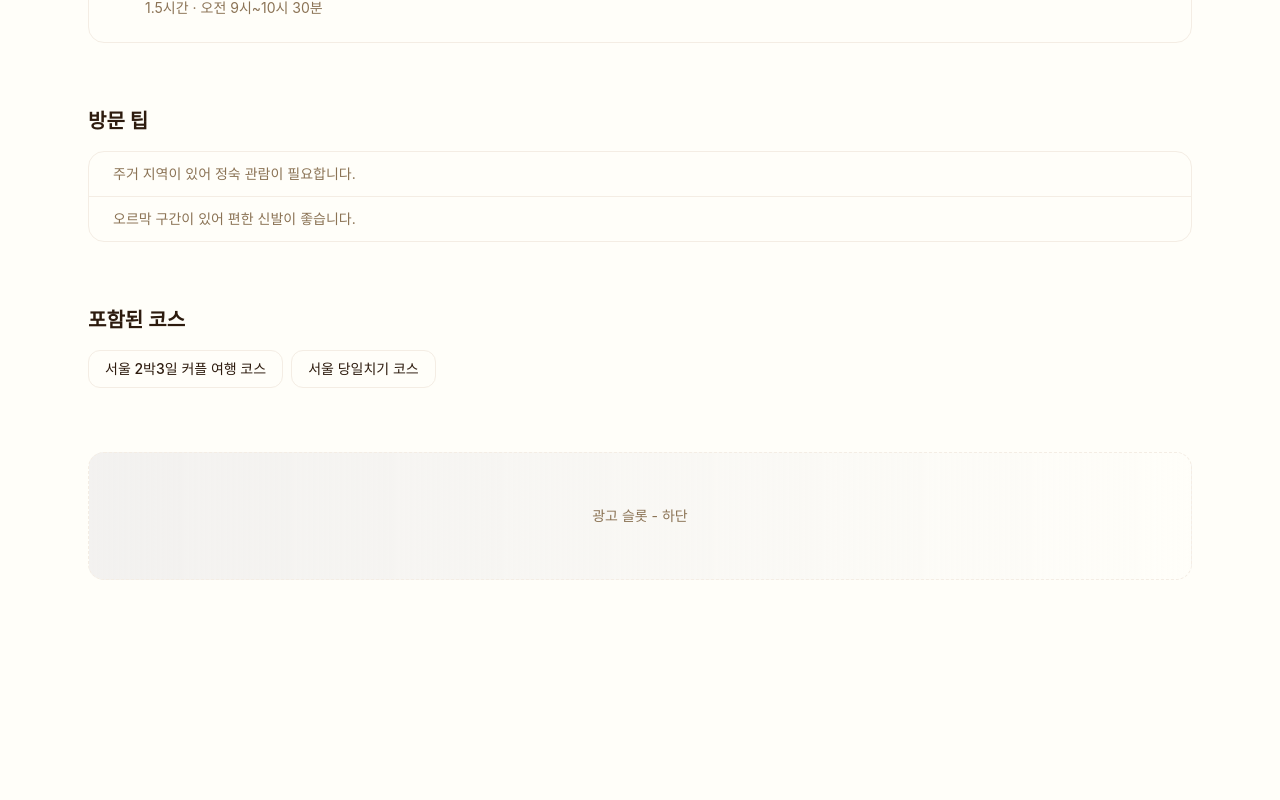
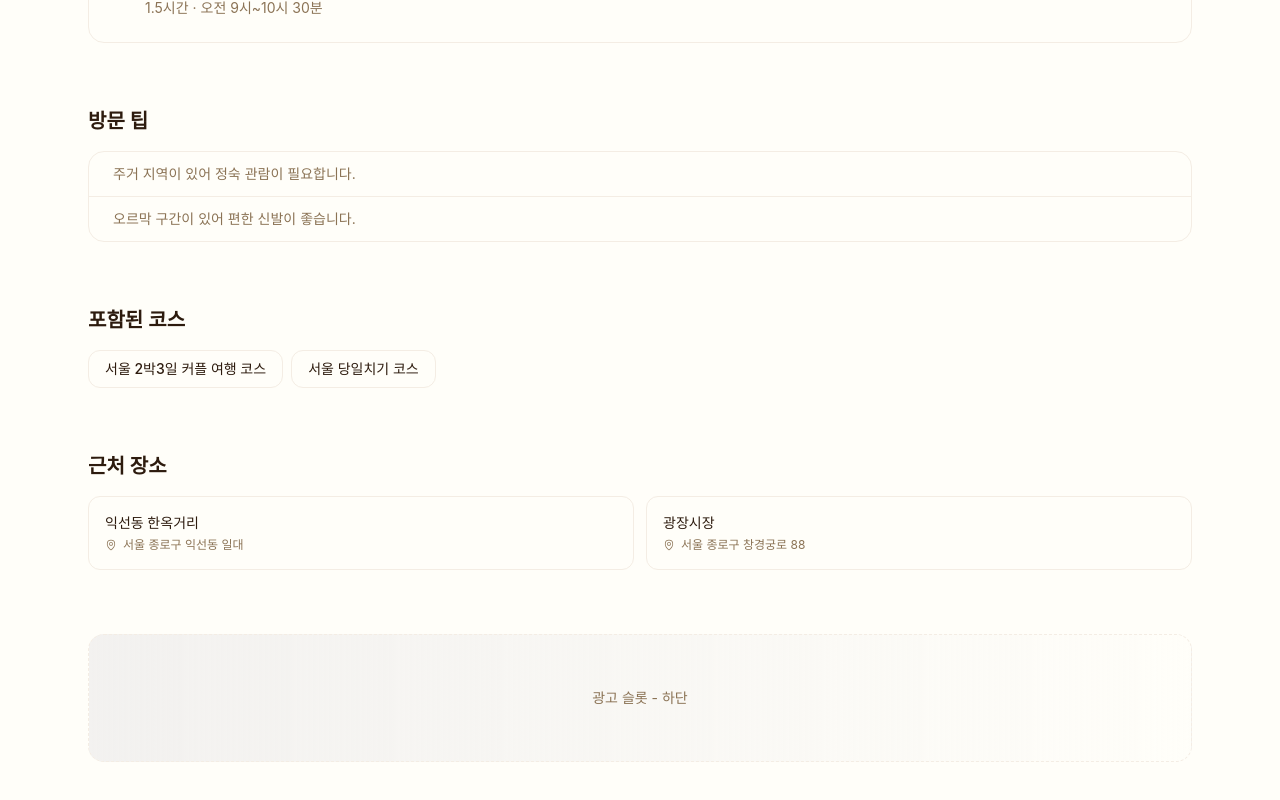
Before and after one commit to amh6281/followtrip, a Next.js app: page /busan/place/bukchon in a window 1280 px wide. Shown: the part 706-1506 px from the top of the page. Before the commit the page ends 1342 px from the top, so only its background shows below. Built offline with nearby package versions, Linux system fonts and the light colour scheme; a web font is replaced by a local one.

Commit message:
feat: placeNearByPlacesSection component 추가

```diff
--- /dev/null
+++ b/src/components/region/place/organisms/PlaceNearbyPlacesSection.tsx
@@ -0,0 +1,39 @@
+import { PlaceLink } from '../molecules';
+import { getRegionPlace } from '@/utils/region';
+import type { RegionPlace } from '@/types/region';
+
+interface PlaceNearbyPlacesSectionProps {
+  nearbyPlaceSlugs: RegionPlace['nearbyPlaceSlugs'];
+  regionId: string;
+}
+
+const PlaceNearbyPlacesSection = ({
+  nearbyPlaceSlugs,
+  regionId,
+}: PlaceNearbyPlacesSectionProps) => {
+  const nearbyPlaces = nearbyPlaceSlugs
+    .map((slug) => getRegionPlace(slug))
+    .filter(Boolean);
+
+  if (nearbyPlaces.length === 0) return null;
+
+  return (
+    <section className='space-y-4'>
+      <h2 className='text-foreground text-lg font-semibold md:text-xl'>
+        근처 장소
+      </h2>
+      <div className='grid gap-3 sm:grid-cols-2'>
+        {nearbyPlaces.map((place) => (
+          <PlaceLink
+            key={place.slug}
+            href={`/${regionId}/place/${place.slug}`}
+            name={place.name}
+            address={place.address}
+          />
+        ))}
+      </div>
+    </section>
+  );
+};
+
+export default PlaceNearbyPlacesSection;
--- a/src/components/region/place/organisms/index.ts
+++ b/src/components/region/place/organisms/index.ts
@@ -2,3 +2,4 @@ export { default as PlaceHeaderSection } from './PlaceHeaderSection';
 export { default as PlaceBasicInfoSection } from './PlaceBasicInfoSection';
 export { default as PlaceTipsSection } from './PlaceTipsSection';
 export { default as PlaceIncludedCoursesSection } from './PlaceIncludedCoursesSection';
+export { default as PlaceNearbyPlacesSection } from './PlaceNearbyPlacesSection';
--- a/src/components/region/place/templates/PlaceTemplate.tsx
+++ b/src/components/region/place/templates/PlaceTemplate.tsx
@@ -4,6 +4,7 @@ import {
   PlaceBasicInfoSection,
   PlaceTipsSection,
   PlaceIncludedCoursesSection,
+  PlaceNearbyPlacesSection,
 } from '../organisms';
 import type { RegionPlace, RegionCourse } from '@/types/region';
 
@@ -44,6 +45,11 @@ const PlaceTemplate = ({
             regionId={regionId}
           />
 
+          <PlaceNearbyPlacesSection
+            nearbyPlaceSlugs={place.nearbyPlaceSlugs}
+            regionId={regionId}
+          />
+
           <AdSlot
             label='광고 슬롯 - 하단'
             className='from-muted/20 to-background bg-linear-to-r'
```
